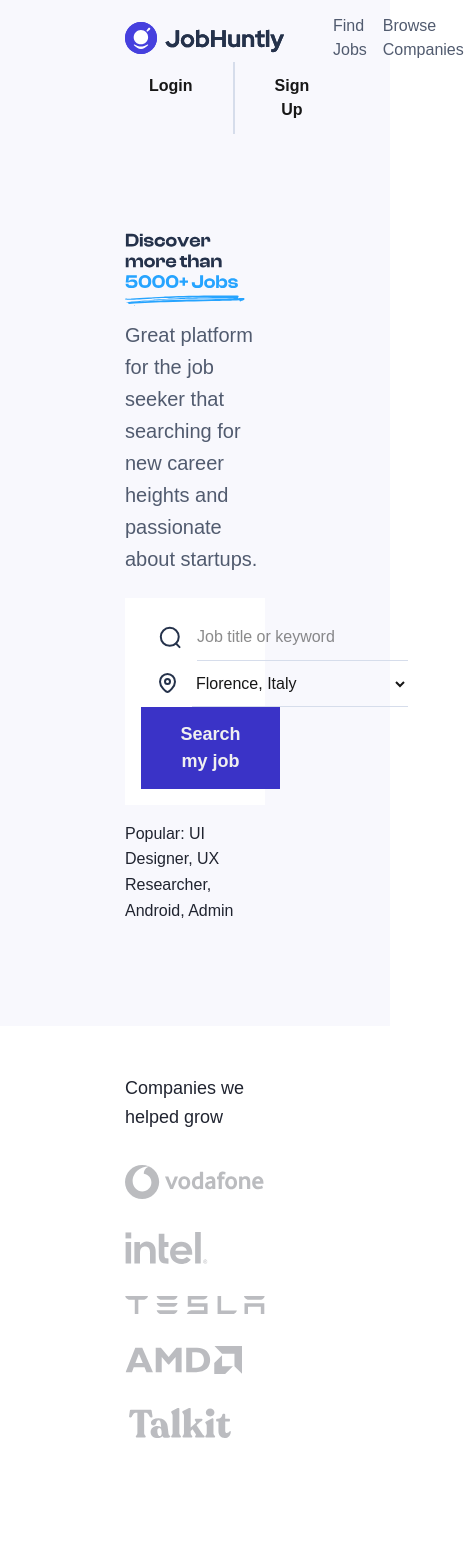
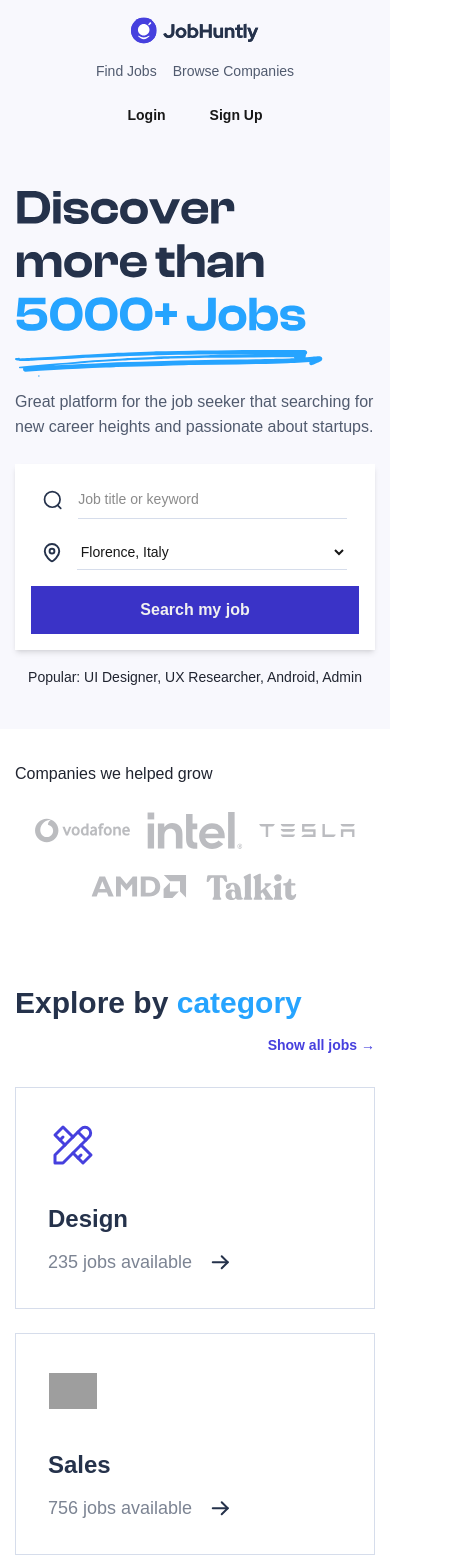
Before and after one commit to shohkhanerkhinov/JobHuntly, a Next.js app: page / in a window 390 px wide. Shown: the top 1563 px of the page, 464 px wide, since content can reach past the window. Built offline with nearby package versions, Linux system fonts and the light colour scheme; grey boxes are pictures that could not be loaded.

Commit message:
responsivligini ham togirladim

```diff
--- a/src/app/globals.css
+++ b/src/app/globals.css
@@ -35,6 +35,43 @@
   max-width: 1440px;
   margin: auto;
 }
+.container {
+  padding: 0 125px;
+  margin: 0;
+  box-sizing: border-box;
+  max-width: 1440px;
+  margin: auto;
+}
+
+@media (max-width: 1200px) {
+  .container {
+    padding: 0 100px;
+  }
+}
+
+@media (max-width: 992px) {
+  .container {
+    padding: 0 75px;
+  }
+}
+
+@media (max-width: 768px) {
+  .container {
+    padding: 0 50px;
+  }
+}
+
+@media (max-width: 576px) {
+  .container {
+    padding: 0 25px;
+  }
+}
+
+@media (max-width: 400px) {
+  .container {
+    padding: 0 15px;
+  }
+}
 
 button,li {
   cursor: pointer;
--- a/src/components/Category.tsx
+++ b/src/components/Category.tsx
@@ -15,11 +15,11 @@
 
   return (
     <div className='container mx-auto px-4 py-12 max-w-7xl'>
-      <div className='mt-[72px] flex justify-between items-end mb-12'>
-        <h2 className='text-[#25324B] font-semibold text-[48px] leading-[110%]'>
+      <div className='mt-12 md:mt-[72px] flex flex-col sm:flex-row justify-between items-start sm:items-end gap-4 mb-8 md:mb-12'>
+        <h2 className='text-[#25324B] font-semibold text-3xl sm:text-4xl md:text-[48px] leading-[110%]'>
           Explore by <span className='text-[#26A4FF]'>category</span>
         </h2>
-        <span className='text-[16px] text-[#4640DE] font-semibold cursor-pointer hover:underline'>
+        <span className='text-sm sm:text-base md:text-[16px] text-[#4640DE] font-semibold cursor-pointer hover:underline whitespace-nowrap self-end sm:self-auto'>
           Show all jobs →
         </span>
       </div>
--- a/src/components/Company.tsx
+++ b/src/components/Company.tsx
@@ -1,16 +1,54 @@
 import React from 'react'
+import Image from 'next/image'
 
 function Company() {
   return (
-    <div className='container '>
-      <div className='py-[48px]'>
-        <span className='font-normal text-lg leading-[160%] text-[#202430]'>Companies we helped grow</span>
-        <div className="flex items-center justify-between gap-8 flex-wrap pt-[32px]">
-          <img src="/vodafone-2017-logo.svg" alt="logo-logo" />
-          <img src="/intel-3.svg" alt="logo-logo" />
-          <img src="/tesla-9 1.svg" alt="logo-logo" />
-          <img src="/amd-logo-1.svg" alt="logo-logo" />
-          <img src="/talkit 1.svg" alt="logo-logo" />
+    <div className='container px-4 sm:px-6 lg:px-8'>
+      <div className='py-8 md:py-[48px]'>
+        <span className='font-normal text-base md:text-lg leading-[160%] text-[#202430]'>
+          Companies we helped grow
+        </span>
+        <div className="flex items-center justify-center md:justify-between gap-4 sm:gap-6 md:gap-8 flex-wrap pt-6 md:pt-[32px]">
+          <div className="relative w-24 h-10 sm:w-28 sm:h-12 md:w-32 md:h-14">
+            <Image
+              src="/vodafone-2017-logo.svg"
+              alt="Vodafone logo"
+              fill
+              className="object-contain"
+            />
+          </div>
+          <div className="relative w-24 h-10 sm:w-28 sm:h-12 md:w-32 md:h-14">
+            <Image
+              src="/intel-3.svg"
+              alt="Intel logo"
+              fill
+              className="object-contain"
+            />
+          </div>
+          <div className="relative w-24 h-10 sm:w-28 sm:h-12 md:w-32 md:h-14">
+            <Image
+              src="/tesla-9 1.svg"
+              alt="Tesla logo"
+              fill
+              className="object-contain"
+            />
+          </div>
+          <div className="relative w-24 h-10 sm:w-28 sm:h-12 md:w-32 md:h-14">
+            <Image
+              src="/amd-logo-1.svg"
+              alt="AMD logo"
+              fill
+              className="object-contain"
+            />
+          </div>
+          <div className="relative w-24 h-10 sm:w-28 sm:h-12 md:w-32 md:h-14">
+            <Image
+              src="/talkit 1.svg"
+              alt="Talkit logo"
+              fill
+              className="object-contain"
+            />
+          </div>
         </div>
       </div>
     </div>
--- a/src/components/Header.tsx
+++ b/src/components/Header.tsx
@@ -5,68 +5,77 @@
 
 function Header() {
     return (
-        <div className='bg-[#F8F8FD] pb-[103px]'>
-            <div className='container'>
-                <nav className='flex justify-between items-center flex-wrap py-[14px]'>
-                    <div className='flex items-center gap-[48px]'>
+        <div className='bg-[#F8F8FD] pb-10 md:pb-[103px]'>
+            <div className='container px-4 sm:px-6 lg:px-8'>
+                <nav className='flex flex-col md:flex-row justify-between items-center py-4 md:py-[14px] gap-4 md:gap-0'>
+                    <div className='flex flex-col md:flex-row items-center gap-4 md:gap-[48px] w-full md:w-auto'>
                         <img
                             src="/Logo.svg"
                             alt="logo"
+                            className='w-32 md:w-auto'
                         />
-                        <ul className='flex items-center gap-[16px] text-[16px] text-[#515B6F]'>
+                        <ul className='flex items-center gap-4 md:gap-[16px] text-sm md:text-[16px] text-[#515B6F]'>
                             <li>
-                                <Link href="/FindJobs" className="hover:text-[#3A33C7] transition">
+                                <Link href="/find-jobs" className="hover:text-[#3A33C7] transition whitespace-nowrap">
                                     Find Jobs
                                 </Link>
                             </li>
                             <li>
-                                <Link href="/browse-companies" className="hover:text-[#3A33C7] transition">
+                                <Link href="/browse-companies" className="hover:text-[#3A33C7] transition whitespace-nowrap">
                                     Browse Companies
                                 </Link>
                             </li>
                         </ul>
                     </div>
 
-                    <div className='flex gap-[16px]'>
-                        <Link href="/Login">
-                            <button className='px-[24px] py-[12px] hover:bg-[#3A33C7] hover:text-[#F0F0F0] transition duration-500 ease-in-out text-[16px] font-bold'>
+                    <div className='flex gap-3 md:gap-[16px] w-full md:w-auto justify-center md:justify-normal'>
+                        <Link href="/login">
+                            <button className='px-4 md:px-[24px] py-2 md:py-[12px] hover:bg-[#3A33C7] hover:text-[#F0F0F0] transition duration-500 ease-in-out text-sm md:text-[16px] font-bold whitespace-nowrap'>
                                 Login
                             </button>
                         </Link>
-                        <span className='border-[#D6DDEB] border-1'></span>
-                        <Link href="/Register">
-                            <button className='px-[24px] py-[12px] hover:bg-[#3A33C7] hover:text-[#F0F0F0] transition duration-500 ease-in-out text-[16px] font-bold'>
+                        <span className='border-[#D6DDEB] border-r hidden md:block'></span>
+                        <Link href="/register">
+                            <button className='px-4 md:px-[24px] py-2 md:py-[12px] hover:bg-[#3A33C7] hover:text-[#F0F0F0] transition duration-500 ease-in-out text-sm md:text-[16px] font-bold whitespace-nowrap'>
                                 Sign Up
                             </button>
                         </Link>
                     </div>
                 </nav>
 
-                <div>
-                    <div className='max-w-[490px]'>
-                        <img src="/Title.svg" alt="group" className='mt-[82px]' />
-                        <p className='font-normal text-[20px] leading-[160%] mt-[13px] text-[#515B6F]'>
+                <div className='mt-8 md:mt-[82px]'>
+                    <div className='max-w-full md:max-w-[490px]'>
+                        <img
+                            src="/Title.svg"
+                            alt="group"
+                            className='w-full max-w-[400px] md:max-w-none'
+                        />
+                        <p className='font-normal text-base md:text-[20px] leading-[160%] mt-3 md:mt-[13px] text-[#515B6F]'>
                             Great platform for the job seeker that searching for new career heights and passionate about startups.
                         </p>
                     </div>
-                    <div className='search_bar max-w-[852px] flex flex-wrap mt-[23px] bg-[#FFFFFF] p-[16px] items-center shadow-y-'>
-                        <div className='flex items-center gap-[16px] px-[18px]'>
-                            <img src="/Search.svg" alt="search" />
-                            <input type="text" placeholder='Job title or keyword' className='w-[233px] font-normal text-[16px] leading-[160%] border-b border-[#D6DDEB] py-[10px]' />
+                    <div className='search_bar max-w-full md:max-w-[852px] flex flex-col sm:flex-row flex-wrap mt-6 md:mt-[23px] bg-[#FFFFFF] p-4 md:p-[16px] items-center shadow-md gap-4 sm:gap-0'>
+                        <div className='flex items-center gap-4 md:gap-[16px] px-3 md:px-[18px] w-full sm:w-auto'>
+                            <img src="/Search.svg" alt="search" className='w-5 h-5' />
+                            <input
+                                type="text"
+                                placeholder='Job title or keyword'
+                                className='w-full sm:w-[200px] md:w-[233px] font-normal text-sm md:text-[16px] leading-[160%] border-b border-[#D6DDEB] py-2 md:py-[10px]'
+                            />
                         </div>
-                        <div className='flex items-center gap-[16px] px-[18px]'>
-                            <img src="/Location.svg" alt="location" />
-                            <select className='w-[233px] font-normal text-[16px] leading-[160%] border-b border-[#D6DDEB] py-[13px]'>
+                        <div className='flex items-center gap-4 md:gap-[16px] px-3 md:px-[18px] w-full sm:w-auto'>
+                            <img src="/Location.svg" alt="location" className='w-5 h-5' />
+                            <select className='w-full sm:w-[200px] md:w-[233px] font-normal text-sm md:text-[16px] leading-[160%] border-b border-[#D6DDEB] py-2 md:py-[13px]'>
                                 <option>Florence, Italy</option>
                                 <option>Rome, Italy</option>
                                 <option>Venice, Italy</option>
                             </select>
                         </div>
-                        <button className='px-[39.5px] py-[14px] bg-[#3A33C7] text-[#F0F0F0] text-[18px] font-bold'>
+                        <button className='px-6 md:px-[39.5px] py-3 md:py-[14px] bg-[#3A33C7] text-[#F0F0F0] text-base md:text-[18px] font-bold w-full sm:w-auto text-center'>
                             Search my job
                         </button>
                     </div>
-                    <p className='mt-[16px] text-[#202430] font-normal text-base leading-[160%]'>
+                    <p className='mt-4 md:mt-[16px] text-[#202430] font-normal text-sm md:text-base leading-[160%] text-center md:text-left'>
                         Popular: UI Designer, UX Researcher, Android, Admin
                     </p>
                 </div>
```
Also changed, not shown: src/components/CTA.tsx (+15 -14 lines), src/components/Featuredjobs.tsx (+7 -6 lines), src/components/FindJobs.tsx (+72 -7 lines), src/components/LatestJobs.tsx (+8 -5 lines).
